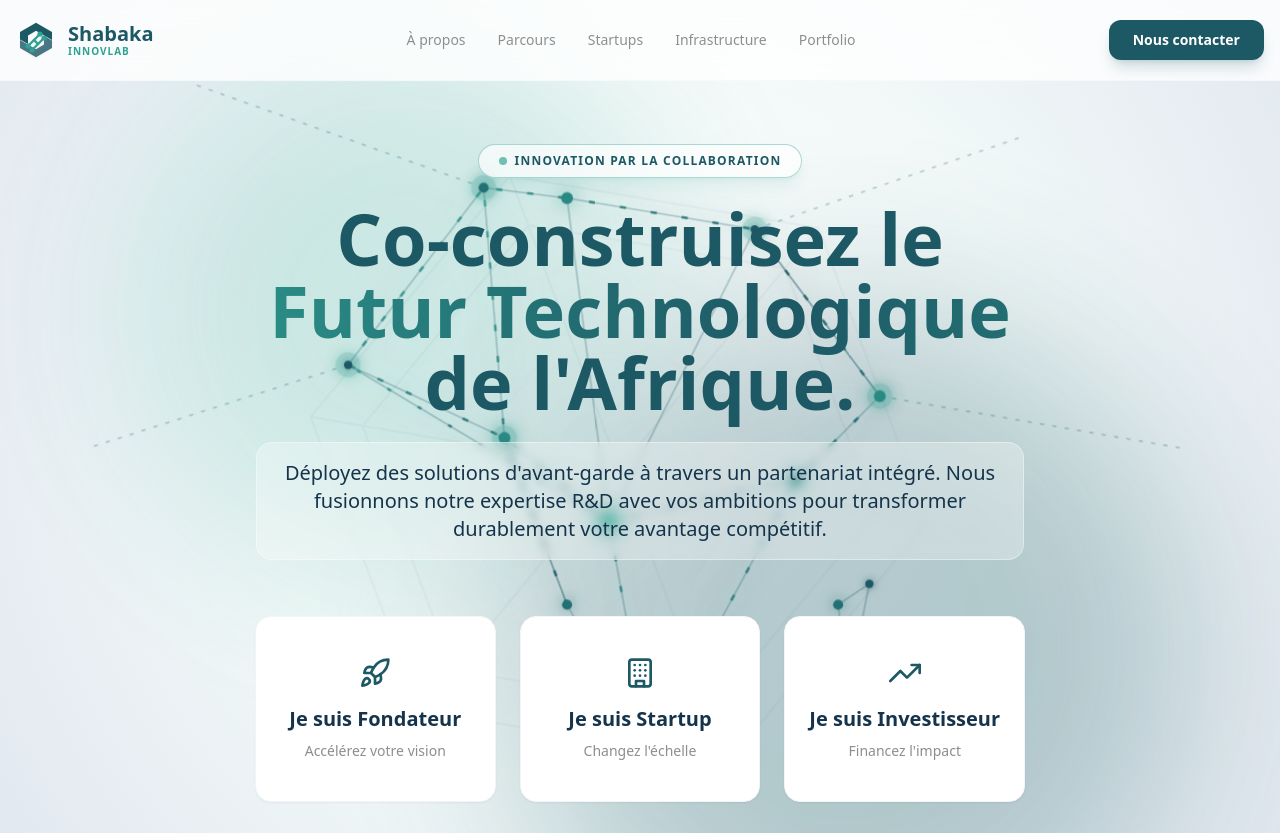
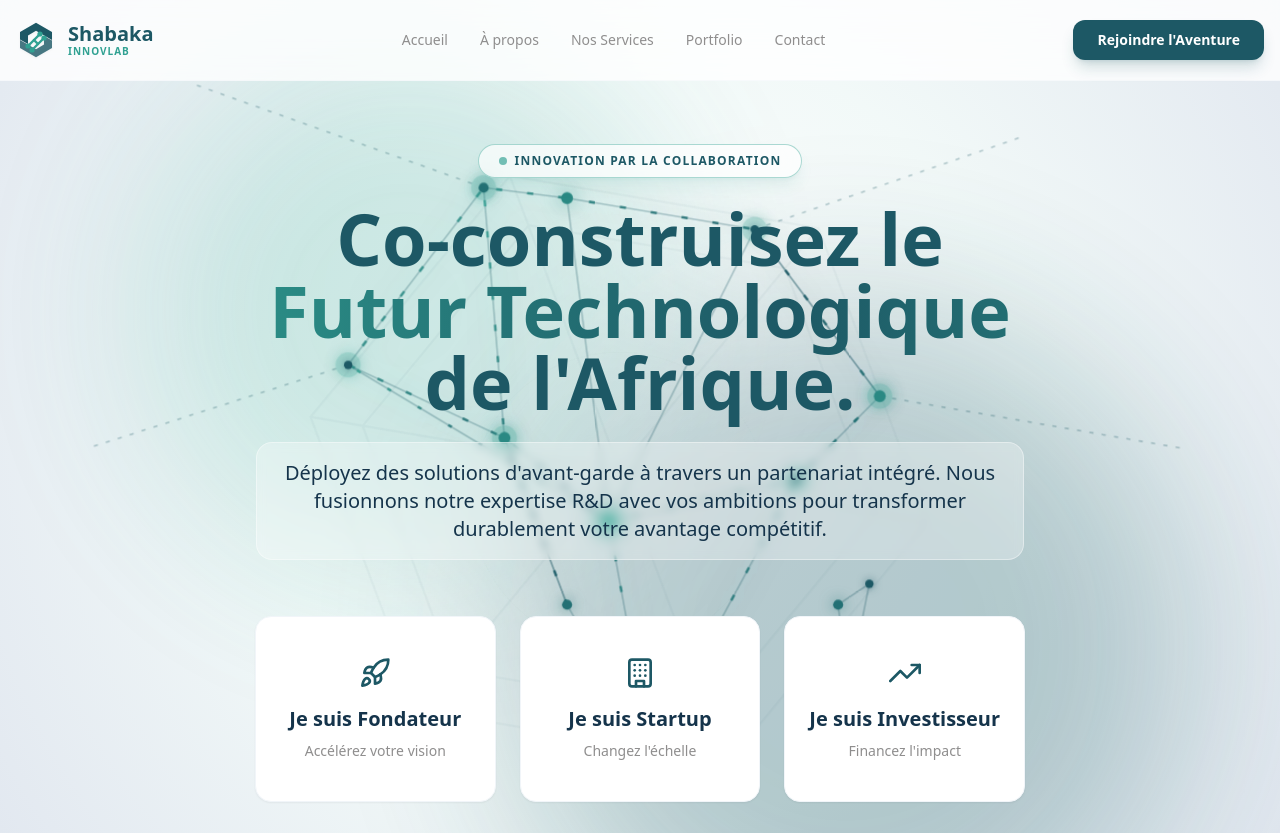
Before and after one commit to moa-digitalagency/InnovLab, a Flask app: page / in a window 1280 px wide. Shown: the top 833 px of the page. Run offline with Flask 3, Linux system fonts and the light colour scheme; some libraries are stand-ins or nearby versions.

Commit message:
Update navigation links and buttons in header and homepage
Co-authored-by: moa-digitalagency <93324793+moa-digitalagency@users.noreply.github.com>

```diff
--- a/templates/base.html
+++ b/templates/base.html
@@ -47,17 +47,17 @@
 
             <!-- Navigation Desktop -->
             <nav class="hidden md:flex items-center gap-8">
+                <a href="{{ url_for('main.index') }}" class="text-[#8f8e8e] hover:text-[#30a192] text-sm font-medium transition-colors">Accueil</a>
                 <a href="{{ url_for('main.about') }}" class="text-[#8f8e8e] hover:text-[#30a192] text-sm font-medium transition-colors">À propos</a>
-                <a href="{{ url_for('main.index') }}#journey" class="text-[#8f8e8e] hover:text-[#30a192] text-sm font-medium transition-colors">Parcours</a>
-                <a href="{{ url_for('main.index') }}#startups" class="text-[#8f8e8e] hover:text-[#30a192] text-sm font-medium transition-colors">Startups</a>
-                <a href="{{ url_for('main.index') }}#infrastructure" class="text-[#8f8e8e] hover:text-[#30a192] text-sm font-medium transition-colors">Infrastructure</a>
+                <a href="{{ url_for('main.services') }}" class="text-[#8f8e8e] hover:text-[#30a192] text-sm font-medium transition-colors">Nos Services</a>
                 <a href="{{ url_for('main.portfolio') }}" class="text-[#8f8e8e] hover:text-[#30a192] text-sm font-medium transition-colors">Portfolio</a>
+                <a href="{{ url_for('main.contact_us') }}" class="text-[#8f8e8e] hover:text-[#30a192] text-sm font-medium transition-colors">Contact</a>
             </nav>
 
             <!-- CTA & Menu Mobile Toggle -->
             <div class="flex items-center gap-4">
-                <a href="#contact" class="hidden sm:inline-flex items-center justify-center px-6 py-2.5 rounded-xl bg-[#1d5865] text-[#ffffff] font-bold text-sm hover:bg-[#15344b] hover:-translate-y-0.5 transition-all duration-300 shadow-lg shadow-[#1d5865]/20">
-                    Nous contacter
+                <a href="{{ url_for('main.startup') }}" class="hidden sm:inline-flex items-center justify-center px-6 py-2.5 rounded-xl bg-[#1d5865] text-[#ffffff] font-bold text-sm hover:bg-[#15344b] hover:-translate-y-0.5 transition-all duration-300 shadow-lg shadow-[#1d5865]/20">
+                    Rejoindre l'Aventure
                 </a>
 
                 <button id="mobile-menu-btn" class="md:hidden text-[#1d5865] p-2 focus:outline-none">
@@ -69,12 +69,12 @@
         <!-- Menu Mobile Déroulant -->
         <div id="mobile-menu" class="hidden md:hidden bg-[#ffffff] border-b border-slate-100 absolute w-full left-0 top-20 shadow-xl overflow-hidden transition-all duration-300">
             <div class="flex flex-col px-4 py-6 gap-4">
+                <a href="{{ url_for('main.index') }}" class="mobile-link text-[#1d5865] font-bold hover:text-[#30a192] px-4 py-2 bg-slate-50 rounded-lg">Accueil</a>
                 <a href="{{ url_for('main.about') }}" class="mobile-link text-[#1d5865] font-bold hover:text-[#30a192] px-4 py-2 bg-slate-50 rounded-lg">À propos</a>
-                <a href="{{ url_for('main.index') }}#journey" class="mobile-link text-[#1d5865] font-bold hover:text-[#30a192] px-4 py-2 bg-slate-50 rounded-lg">Parcours Fondateur</a>
-                <a href="{{ url_for('main.index') }}#startups" class="mobile-link text-[#1d5865] font-bold hover:text-[#30a192] px-4 py-2 bg-slate-50 rounded-lg">Offre Startups</a>
-                <a href="{{ url_for('main.index') }}#infrastructure" class="mobile-link text-[#1d5865] font-bold hover:text-[#30a192] px-4 py-2 bg-slate-50 rounded-lg">Infrastructure</a>
-                <a href="{{ url_for('main.portfolio') }}" class="mobile-link text-[#1d5865] font-bold hover:text-[#30a192] px-4 py-2 bg-slate-50 rounded-lg">Portfolio Stratégique</a>
-                <a href="#contact" class="mobile-link inline-flex items-center justify-center px-6 py-3.5 mt-2 rounded-xl bg-[#30a192] text-[#ffffff] font-bold text-sm shadow-md">Nous contacter</a>
+                <a href="{{ url_for('main.services') }}" class="mobile-link text-[#1d5865] font-bold hover:text-[#30a192] px-4 py-2 bg-slate-50 rounded-lg">Nos Services</a>
+                <a href="{{ url_for('main.portfolio') }}" class="mobile-link text-[#1d5865] font-bold hover:text-[#30a192] px-4 py-2 bg-slate-50 rounded-lg">Portfolio</a>
+                <a href="{{ url_for('main.contact_us') }}" class="mobile-link text-[#1d5865] font-bold hover:text-[#30a192] px-4 py-2 bg-slate-50 rounded-lg">Contact</a>
+                <a href="{{ url_for('main.startup') }}" class="mobile-link inline-flex items-center justify-center px-6 py-3.5 mt-2 rounded-xl bg-[#30a192] text-[#ffffff] font-bold text-sm shadow-md">Rejoindre l'Aventure</a>
             </div>
         </div>
     </header>
@@ -156,10 +156,11 @@
             <div class="reveal delay-300">
                 <h4 class="font-bold text-lg text-[#ffffff] mb-6 pb-2 border-b border-[#30a192]/50 inline-block">Navigation</h4>
                 <ul class="space-y-3">
-                    <li><a href="{{ url_for('main.index') }}#journey" class="text-[#8f8e8e] text-sm hover:text-[#30a192] transition-colors">Parcours Fondateur</a></li>
-                    <li><a href="{{ url_for('main.index') }}#solutions-avancees" class="text-[#8f8e8e] text-sm hover:text-[#30a192] transition-colors">Solutions Corporate</a></li>
+                    <li><a href="{{ url_for('main.index') }}" class="text-[#8f8e8e] text-sm hover:text-[#30a192] transition-colors">Accueil</a></li>
+                    <li><a href="{{ url_for('main.about') }}" class="text-[#8f8e8e] text-sm hover:text-[#30a192] transition-colors">À propos</a></li>
+                    <li><a href="{{ url_for('main.services') }}" class="text-[#8f8e8e] text-sm hover:text-[#30a192] transition-colors">Nos Services</a></li>
                     <li><a href="{{ url_for('main.portfolio') }}" class="text-[#8f8e8e] text-sm hover:text-[#30a192] transition-colors">Portfolio</a></li>
-                    <li><a href="{{ url_for('main.index') }}#startups" class="text-[#8f8e8e] text-sm hover:text-[#30a192] transition-colors">Nos Produits</a></li>
+                    <li><a href="{{ url_for('main.contact_us') }}" class="text-[#8f8e8e] text-sm hover:text-[#30a192] transition-colors">Contact</a></li>
                 </ul>
             </div>
 
--- a/templates/index.html
+++ b/templates/index.html
@@ -213,7 +213,7 @@
 
             <!-- Cartes interactives -->
             <div class="grid grid-cols-1 md:grid-cols-3 gap-6 max-w-4xl mx-auto">
-                <a href="#about" class="bg-[#ffffff] py-10 px-6 rounded-2xl shadow-sm border border-slate-100 hover:shadow-lg hover:shadow-[#30a192]/10 hover:-translate-y-1 transition-all duration-300 flex flex-col items-center justify-center group relative overflow-hidden">
+                <a href="{{ url_for('main.founder') }}" class="bg-[#ffffff] py-10 px-6 rounded-2xl shadow-sm border border-slate-100 hover:shadow-lg hover:shadow-[#30a192]/10 hover:-translate-y-1 transition-all duration-300 flex flex-col items-center justify-center group relative overflow-hidden">
                     <div class="text-[#1d5865] mb-4 group-hover:scale-110 transition-transform duration-300">
                         <svg class="w-8 h-8" fill="none" stroke="currentColor" viewBox="0 0 24 24" stroke-width="2" stroke-linecap="round" stroke-linejoin="round">
                             <path d="M4.5 16.5c-1.5 1.26-2 5-2 5s3.74-.5 5-2c.71-.84.7-2.13-.09-2.91a2.18 2.18 0 0 0-2.91-.09z"></path>
@@ -229,7 +229,7 @@
                     </div>
                 </a>
 
-                <a href="#startups" class="bg-[#ffffff] py-10 px-6 rounded-2xl shadow-sm border border-slate-100 hover:shadow-lg hover:shadow-[#30a192]/10 hover:-translate-y-1 transition-all duration-300 flex flex-col items-center justify-center group relative overflow-hidden">
+                <a href="{{ url_for('main.startup') }}" class="bg-[#ffffff] py-10 px-6 rounded-2xl shadow-sm border border-slate-100 hover:shadow-lg hover:shadow-[#30a192]/10 hover:-translate-y-1 transition-all duration-300 flex flex-col items-center justify-center group relative overflow-hidden">
                     <div class="text-[#1d5865] mb-4 group-hover:scale-110 transition-transform duration-300">
                         <svg class="w-8 h-8" fill="none" stroke="currentColor" viewBox="0 0 24 24" stroke-width="2" stroke-linecap="round" stroke-linejoin="round">
                             <rect x="4" y="2" width="16" height="20" rx="2" ry="2"></rect>
@@ -252,7 +252,7 @@
                     </div>
                 </a>
 
-                <a href="#services-externes" class="bg-[#ffffff] py-10 px-6 rounded-2xl shadow-sm border border-slate-100 hover:shadow-lg hover:shadow-[#30a192]/10 hover:-translate-y-1 transition-all duration-300 flex flex-col items-center justify-center group relative overflow-hidden">
+                <a href="{{ url_for('main.investor') }}" class="bg-[#ffffff] py-10 px-6 rounded-2xl shadow-sm border border-slate-100 hover:shadow-lg hover:shadow-[#30a192]/10 hover:-translate-y-1 transition-all duration-300 flex flex-col items-center justify-center group relative overflow-hidden">
                     <div class="text-[#1d5865] mb-4 group-hover:scale-110 transition-transform duration-300">
                         <svg class="w-8 h-8" fill="none" stroke="currentColor" viewBox="0 0 24 24" stroke-width="2" stroke-linecap="round" stroke-linejoin="round">
                             <polyline points="23 6 13.5 15.5 8.5 10.5 1 18"></polyline>
@@ -411,7 +411,7 @@
 
             <!-- CTA Ajouté pour inciter à démarrer le parcours -->
             <div class="mt-16 text-center reveal delay-300">
-                <a href="#contact" class="inline-flex items-center gap-2 px-8 py-3.5 rounded-xl bg-[#1d5865] text-[#ffffff] font-bold text-sm hover:bg-[#15344b] hover:-translate-y-1 transition-all duration-300 shadow-lg shadow-[#1d5865]/20 group">
+                <a href="{{ url_for('main.services') }}" class="inline-flex items-center gap-2 px-8 py-3.5 rounded-xl bg-[#1d5865] text-[#ffffff] font-bold text-sm hover:bg-[#15344b] hover:-translate-y-1 transition-all duration-300 shadow-lg shadow-[#1d5865]/20 group">
                     Démarrer votre étape 01
                     <svg class="w-4 h-4 group-hover:translate-x-1 transition-transform" fill="none" stroke="currentColor" viewBox="0 0 24 24" stroke-width="2"><path stroke-linecap="round" stroke-linejoin="round" d="M14 5l7 7m0 0l-7 7m7-7H3"></path></svg>
                 </a>
@@ -638,7 +638,7 @@
 
             <!-- CTA pour découvrir l'infrastructure -->
             <div class="mt-16 text-center reveal delay-400">
-                <a href="#contact" class="inline-flex items-center gap-2 px-8 py-3.5 rounded-xl bg-transparent border border-[#30a192] text-[#30a192] font-bold text-sm hover:bg-[#30a192]/10 hover:-translate-y-1 transition-all duration-300 group">
+                <a href="{{ url_for('main.contact_us') }}" class="inline-flex items-center gap-2 px-8 py-3.5 rounded-xl bg-transparent border border-[#30a192] text-[#30a192] font-bold text-sm hover:bg-[#30a192]/10 hover:-translate-y-1 transition-all duration-300 group">
                     Planifier une visite de l'espace
                     <svg class="w-4 h-4 group-hover:translate-x-1 transition-transform" fill="none" stroke="currentColor" viewBox="0 0 24 24" stroke-width="2"><path stroke-linecap="round" stroke-linejoin="round" d="M14 5l7 7m0 0l-7 7m7-7H3"></path></svg>
                 </a>
@@ -761,7 +761,7 @@
 
         <!-- CTA Solutions -->
         <div class="max-w-7xl mx-auto px-4 mt-12 text-center reveal delay-500">
-            <a href="#contact" class="inline-flex items-center gap-2 px-8 py-3.5 rounded-xl bg-[#1d5865] text-[#ffffff] font-bold text-sm hover:bg-[#15344b] hover:-translate-y-1 transition-all duration-300 shadow-lg shadow-[#1d5865]/20 group">
+            <a href="{{ url_for('main.contact_us') }}" class="inline-flex items-center gap-2 px-8 py-3.5 rounded-xl bg-[#1d5865] text-[#ffffff] font-bold text-sm hover:bg-[#15344b] hover:-translate-y-1 transition-all duration-300 shadow-lg shadow-[#1d5865]/20 group">
                 Demander une consultation technique
                 <svg class="w-4 h-4 group-hover:translate-x-1 transition-transform" fill="none" stroke="currentColor" viewBox="0 0 24 24" stroke-width="2"><path stroke-linecap="round" stroke-linejoin="round" d="M14 5l7 7m0 0l-7 7m7-7H3"></path></svg>
             </a>
@@ -796,7 +796,7 @@
                         Lancer un projet
                         <svg class="w-4 h-4 group-hover:translate-x-1 transition-transform" fill="none" stroke="currentColor" viewBox="0 0 24 24" stroke-width="2"><line x1="5" y1="12" x2="19" y2="12"></line><polyline points="12 5 19 12 12 19"></polyline></svg>
                     </a>
-                    <a href="#contact" class="px-8 py-3.5 rounded-xl bg-transparent border border-[#30a192] text-[#30a192] font-bold text-sm hover:bg-[#30a192]/10 hover:-translate-y-1 transition-all duration-300 flex items-center justify-center gap-2">
+                    <a href="{{ url_for('main.services') }}" class="px-8 py-3.5 rounded-xl bg-transparent border border-[#30a192] text-[#30a192] font-bold text-sm hover:bg-[#30a192]/10 hover:-translate-y-1 transition-all duration-300 flex items-center justify-center gap-2">
                         Voir le catalogue complet
                     </a>
                 </div>
```
